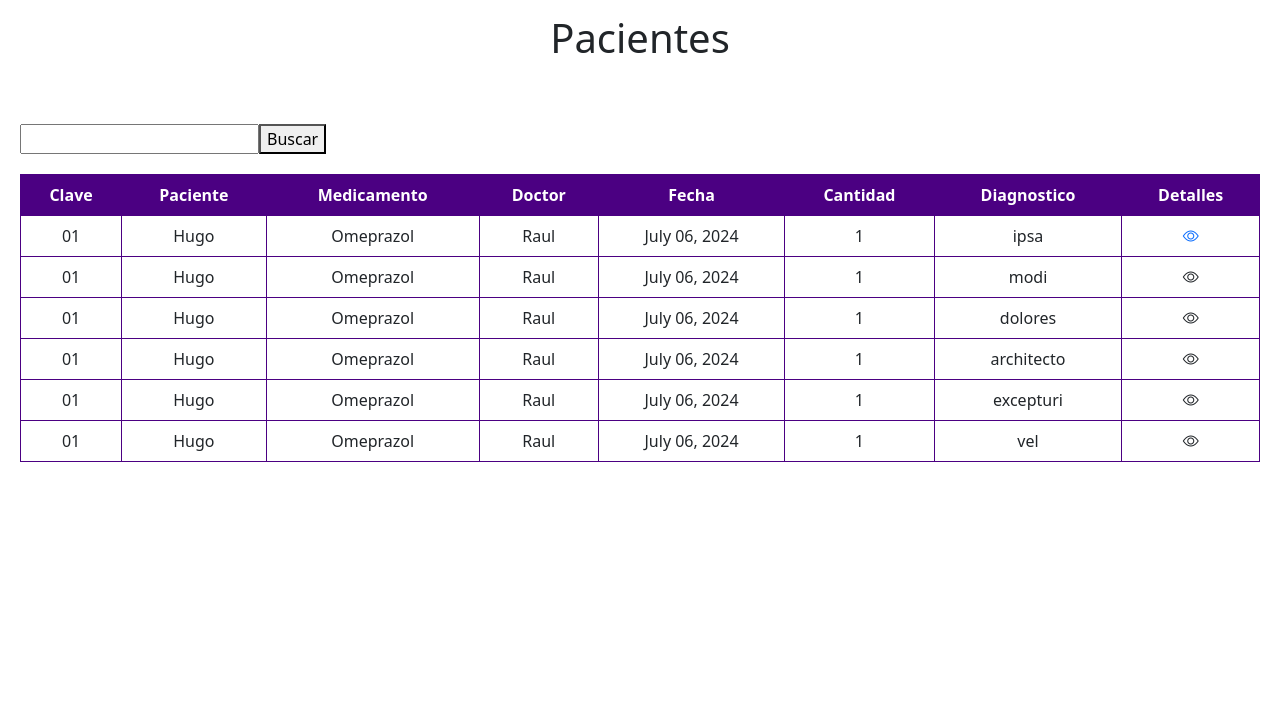
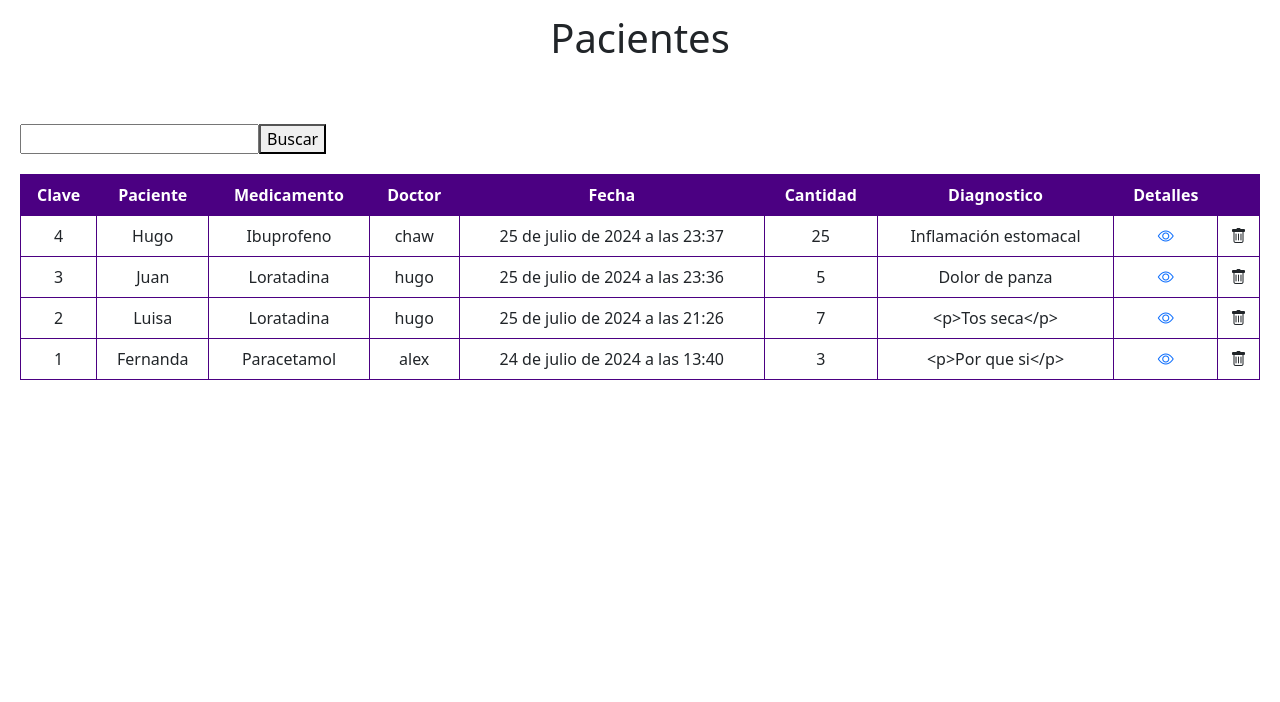
Before and after one commit to Chawder7/albergue_DR, a Django app: page /recetas/ in a window 1280 px wide. Shown: the part 56-758 px from the top of the page. Run offline with Django 5.2, Linux system fonts and the light colour scheme; data comes from the database, SQL or seed files in the repository; some libraries are stand-ins or nearby versions.

Commit message:
recetasView & recetaInfo

```diff
--- a/albergue/urls.py
+++ b/albergue/urls.py
@@ -23,7 +23,7 @@ urlpatterns = [
     path('altapaciente/', paciente_views.formPaciente, name="AltaPac"),
 
     path('recetas/',receta_views.viewReceta,name="Recetas"),
-    path('recetaInfo/',receta_views.recetaDetalles,name="infoReceta"),
+    path('recetaInfo/<int:id>/',receta_views.recetaDetalles,name="infoReceta"),
     path('registroreceta/', receta_views.registrarReceta, name="RegistrarReceta"),
 ]
 
--- a/receta/templates/receta/viewRecetas.html
+++ b/receta/templates/receta/viewRecetas.html
@@ -24,69 +24,23 @@
             <th>Cantidad</th>
             <th>Diagnostico</th>
             <th>Detalles</th>
+            <th></th>
         </tr>
     </thead>
     <tboody>
+        {% for receta in recetas  %}
         <tr>
-            <td>01</td>
-            <td>Hugo</td>
-            <td>Omeprazol</td>
-            <td>Raul</td>
-            <td>July 06, 2024</td>
-            <td>1</td>
-            <td>{% lorem 1 w random %}</td>
-            <td><a href="{% url "infoReceta" %}"><i class = "bi bi-eye"></i></a></td>
+            <td>{{receta.id}}</td>
+            <td>{{receta.paciente}}</td>
+            <td>{{receta.medicamento}}</td>
+            <td>{{receta.doctor}}</td>
+            <td>{{receta.created}}</td>
+            <td>{{receta.cantidad}}</td>
+            <td>{{receta.diagnostico}}</td>
+            <td><a href="{% url "infoReceta" receta.id %}"><i class = "bi bi-eye"></i></a></td>
+            <td><i class="bi bi-trash"></i></td>
         </tr>
-        <tr>
-            <td>01</td>
-            <td>Hugo</td>
-            <td>Omeprazol</td>
-            <td>Raul</td>
-            <td>July 06, 2024</td>
-            <td>1</td>
-            <td>{% lorem 1 w random %}</td>
-            <td><i class = "bi bi-eye"></i></td>
-        </tr>
-        <tr>
-            <td>01</td>
-            <td>Hugo</td>
-            <td>Omeprazol</td>
-            <td>Raul</td>
-            <td>July 06, 2024</td>
-            <td>1</td>
-            <td>{% lorem 1 w random %}</td>
-            <td><i class = "bi bi-eye"></i></td>
-        </tr>
-        <tr>
-            <td>01</td>
-            <td>Hugo</td>
-            <td>Omeprazol</td>
-            <td>Raul</td>
-            <td>July 06, 2024</td>
-            <td>1</td>
-            <td>{% lorem 1 w random %}</td>
-            <td><i class = "bi bi-eye"></i></td>
-        </tr>
-        <tr>
-            <td>01</td>
-            <td>Hugo</td>
-            <td>Omeprazol</td>
-            <td>Raul</td>
-            <td>July 06, 2024</td>
-            <td>1</td>
-            <td>{% lorem 1 w random %}</td>
-            <td><i class = "bi bi-eye"></i></td>
-        </tr>
-        <tr>
-            <td>01</td>
-            <td>Hugo</td>
-            <td>Omeprazol</td>
-            <td>Raul</td>
-            <td>July 06, 2024</td>
-            <td>1</td>
-            <td>{% lorem 1 w random %}</td>
-            <td><i class = "bi bi-eye"></i></td>
-        </tr>
+        {% endfor %}
     </tboody>
 </table>
 </div>
--- a/receta/views.py
+++ b/receta/views.py
@@ -8,10 +8,12 @@ from .forms import RecetaForm
 # Create your views here.
 
 def viewReceta(request):
-    return render(request,"receta/viewRecetas.html")
+    recetas = Receta.objects.all()
+    return render(request,"receta/viewRecetas.html", {'recetas': recetas})
 
-def recetaDetalles(request):
-    return render(request, "receta/viewRecetasInfo.html")
+def recetaDetalles(request, id):
+    receta = Receta.objects.get(id=id)
+    return render(request, "receta/viewRecetasInfo.html", {'receta': receta})
 
 def registrarReceta(request):
     if request.method == 'POST':
```
Also changed, not shown: receta/templates/receta/viewRecetasInfo.html (+6 -10 lines).
